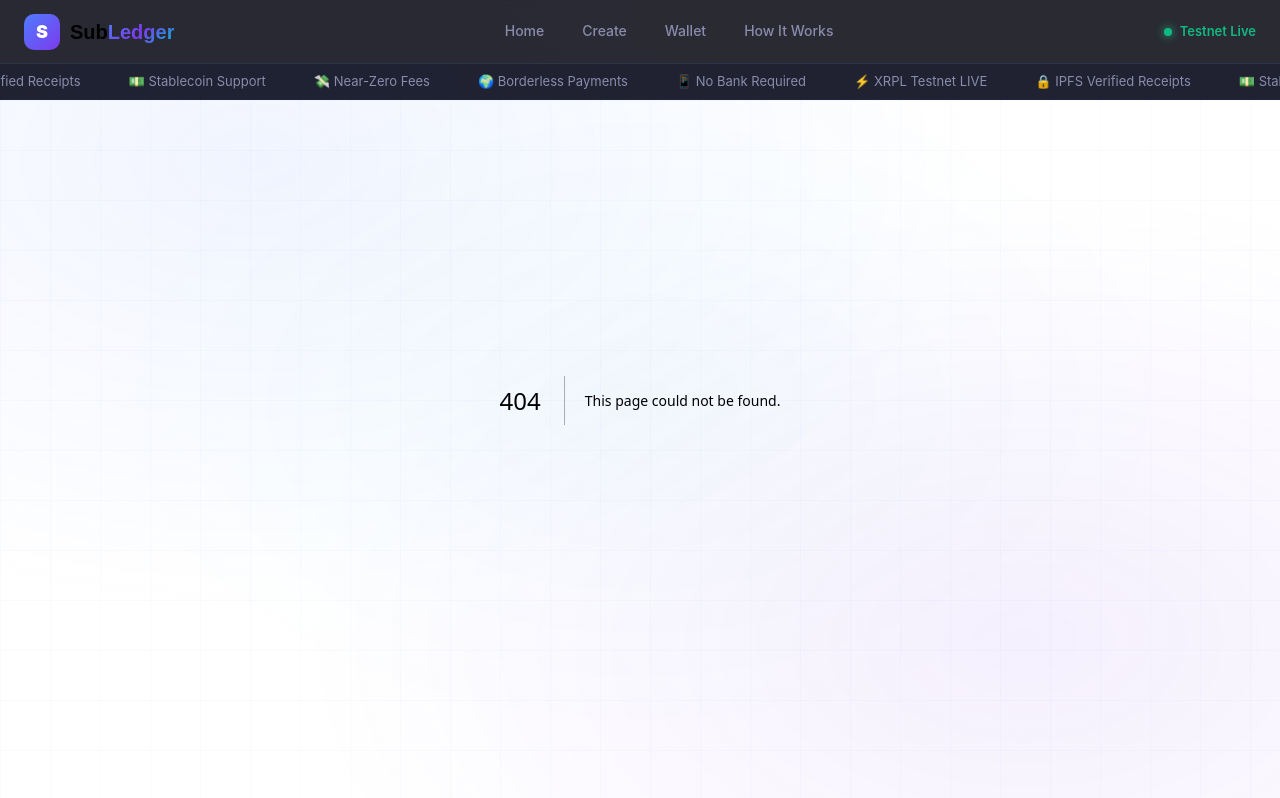
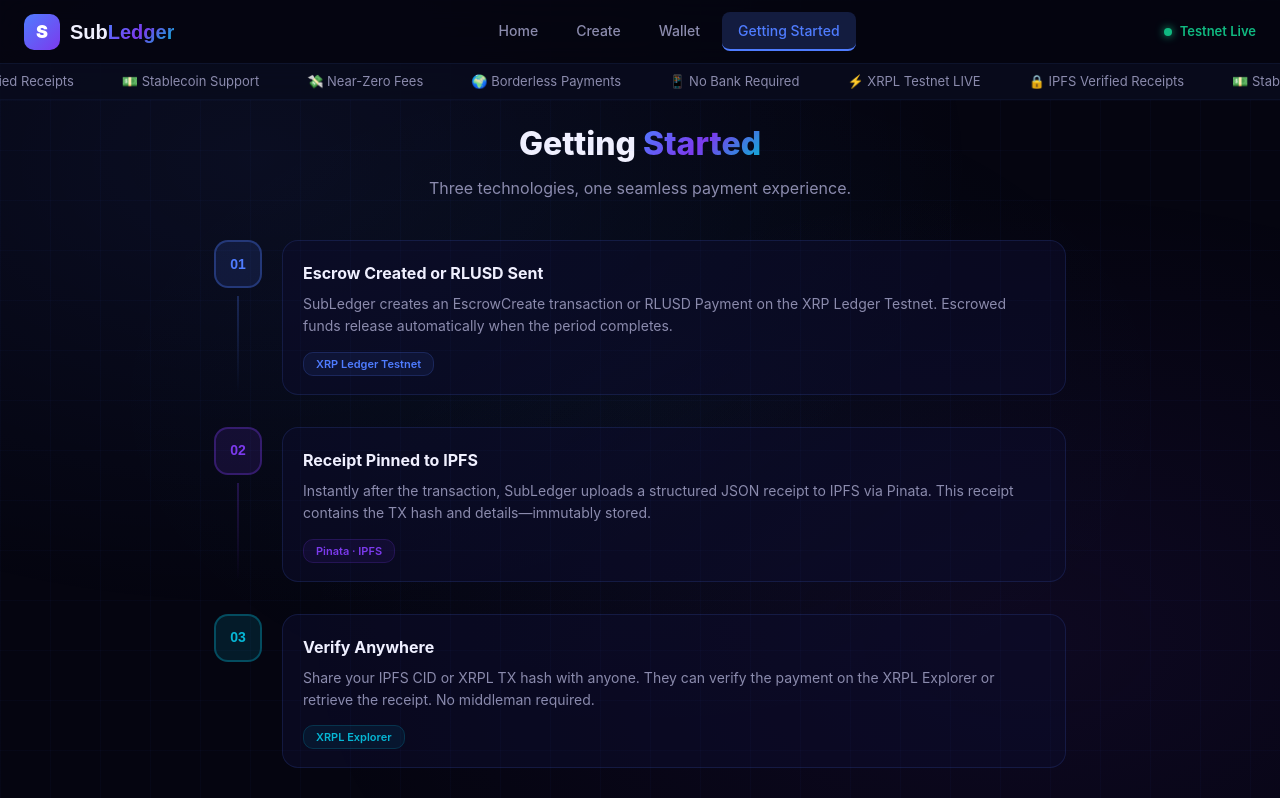
Before and after one commit to pushpakumar02/subledger, a Next.js app: page /getting-started in a window 1280 px wide. Before the commit this address had no page. Shown: the top 798 px of the page. Built offline with nearby package versions, Linux system fonts and the light colour scheme.

Commit message:
✨ Rename 'How It Works' to 'Getting Started'

```diff
--- a/src/app/how-it-works/page.tsx
+++ b/src/app/getting-started/page.tsx
@@ -7,7 +7,7 @@ export default function HowItWorks() {
         <main style={{ paddingTop: "120px", paddingBottom: "80px" }}>
             <div className="slide-up" style={{ maxWidth: "900px", margin: "0 auto", padding: "0 24px" }}>
                 <h2 style={{ textAlign: "center", fontSize: "2rem", fontWeight: 800, marginBottom: "8px" }}>
-                    How <span className="gradient-text">SubLedger</span> Works
+                    Getting <span className="gradient-text">Started</span>
                 </h2>
                 <p style={{ textAlign: "center", color: "var(--text-secondary)", marginBottom: "40px" }}>
                     Three technologies, one seamless payment experience.
--- a/src/components/Navigation.tsx
+++ b/src/components/Navigation.tsx
@@ -41,7 +41,7 @@ export function Navigation() {
                         { href: "/", label: "Home" },
                         { href: "/create", label: "Create" },
                         { href: "/wallet", label: "Wallet" },
-                        { href: "/how-it-works", label: "How It Works" },
+                        { href: "/getting-started", label: "Getting Started" },
                     ].map(tab => (
                         <Link key={tab.href} href={tab.href}
                             style={{
```
